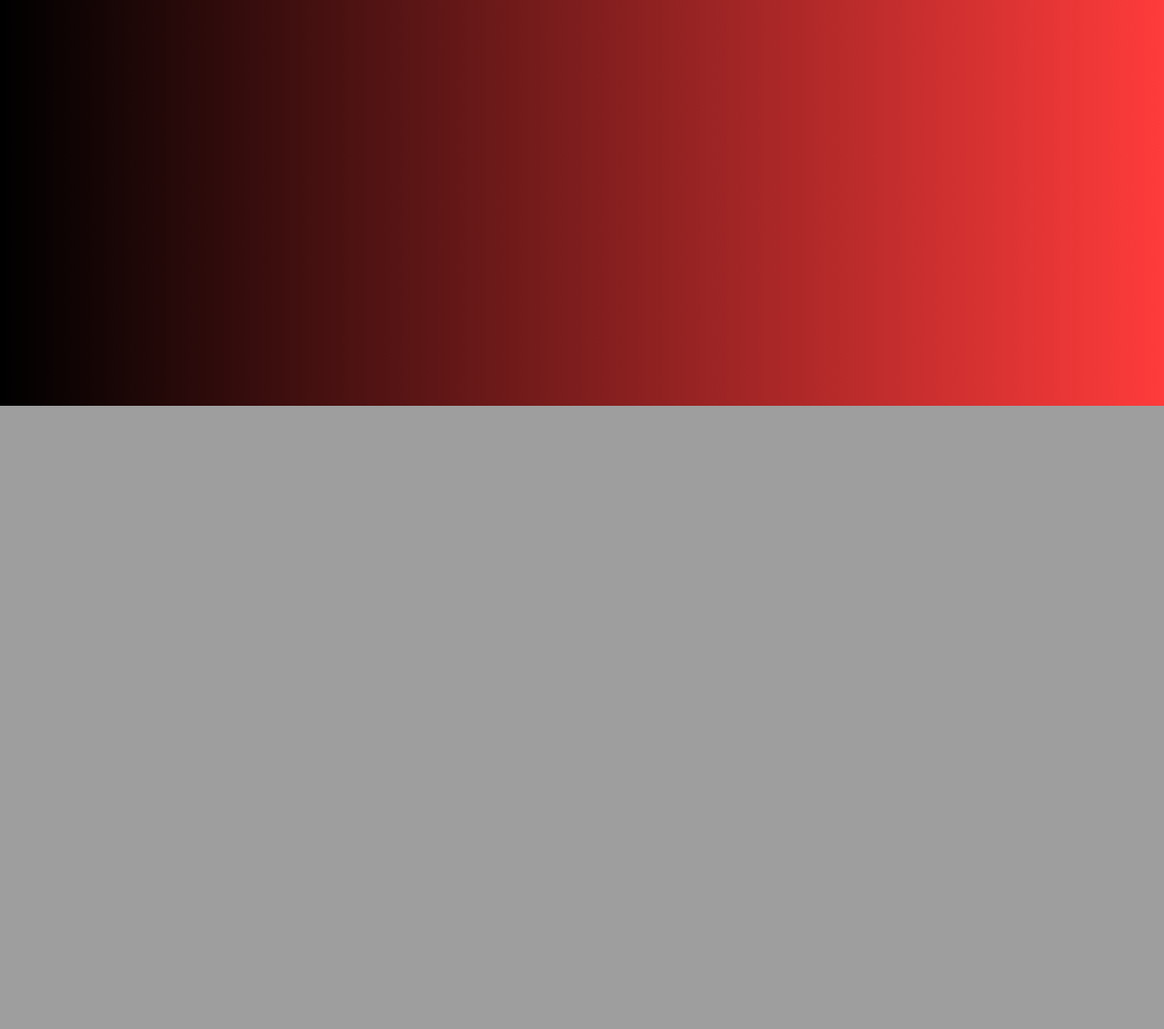
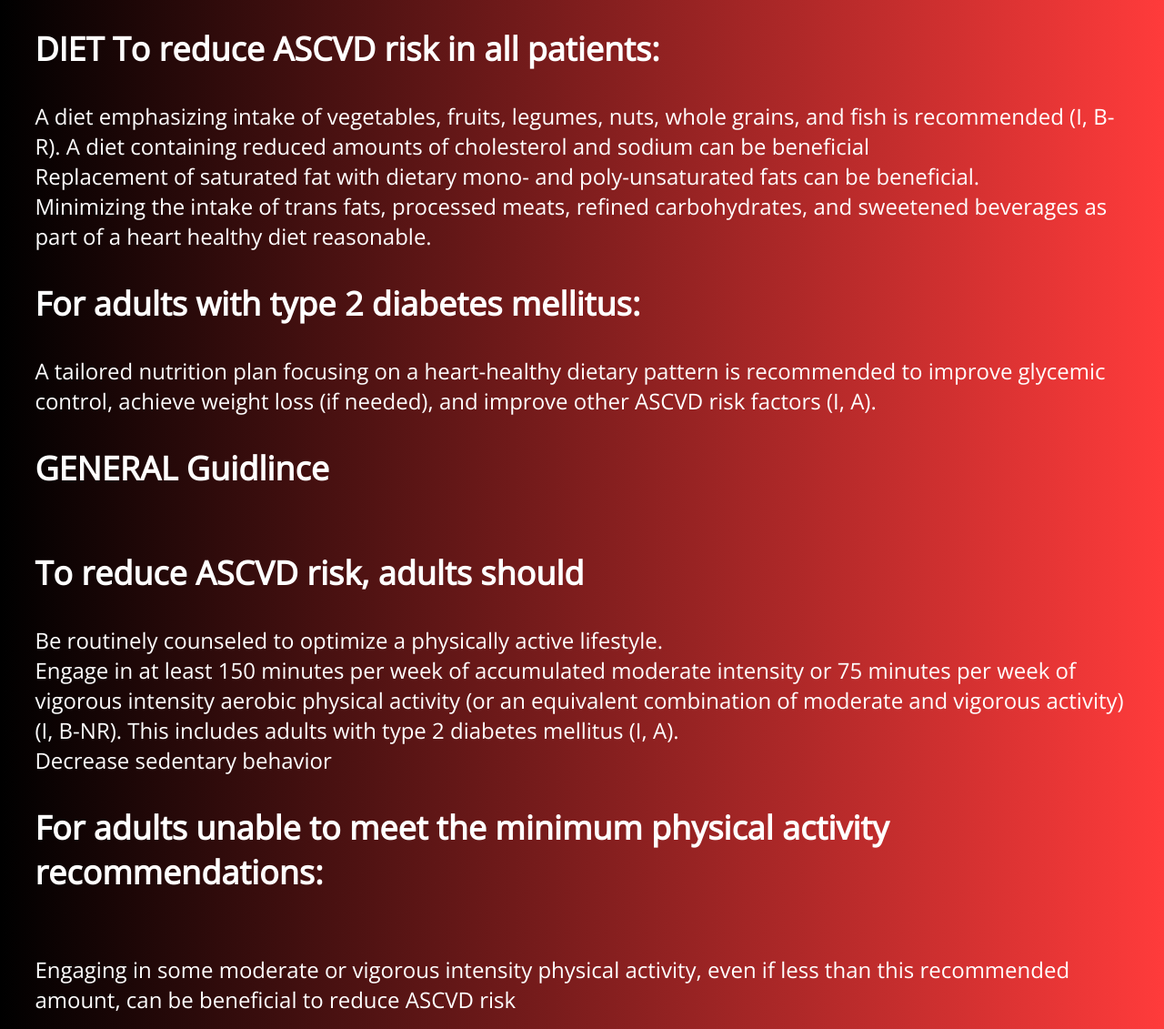
Before and after one commit to Sakshamb13579/Heart_Anomolaity_predictor, a Django app: template main/templates/dashboard.html in a window 1280 px wide; the page is wider, and only the part inside the window is pictured. Shown: the part 354-1485 px from the top of that part at 91% size. Before the commit the page ends 800 px from the top of that part, so only its background shows below. Run offline with Django 3.2, Linux system fonts and the light colour scheme; the template is opened without the code that fills it, so the values that code supplies are empty.

Commit message:
Added Guidelines in Dashboard

```diff
--- /dev/null
+++ b/main/static/css/dashboard.css
@@ -0,0 +1,5 @@
+.article-guidelines {
+    font-family: 'Open Sans', sans-serif;
+    padding: 2vh 3vw;
+    font-size: 3vmin;
+}
--- a/main/templates/dashboard.html
+++ b/main/templates/dashboard.html
@@ -1 +1,45 @@
 {% extends 'base.html' %}
+{% load static %}
+
+{% block title %}
+    About Us
+{% endblock title %}
+
+{% block head %}
+    <link rel = 'stylesheet' type = 'text/css' href = "{% static 'css/dashboard.css' %}">
+{% endblock head %}
+
+{% block body %}
+    <article class="article-guidelines">
+        <br><h2>DIET To reduce ASCVD risk in all patients:</h2>
+        <br>
+            A diet emphasizing intake of vegetables, fruits, legumes, nuts, whole grains, and fish is recommended (I, B-R). A diet containing reduced amounts of cholesterol and sodium can be beneficial
+        <br>
+            Replacement of saturated fat with dietary mono- and poly-unsaturated fats can be beneficial.
+        <br>
+            Minimizing the intake of trans fats, processed meats, refined carbohydrates, and sweetened beverages as part of a heart healthy diet reasonable.
+        <br>
+        <br>
+        <h2>For adults with type 2 diabetes mellitus:</h2>
+        <br>
+            A tailored nutrition plan focusing on a heart-healthy dietary pattern is recommended to improve glycemic control, achieve weight loss (if needed), and improve other ASCVD risk factors (I, A).
+        <br>
+        <br>
+            <h1>GENERAL Guidlince</h1>
+        <br>
+        <br>
+            <h2>To reduce ASCVD risk, adults should </h2>
+        <br>
+            Be routinely counseled to optimize a physically active lifestyle.
+        <br>
+            Engage in at least 150 minutes per week of accumulated moderate intensity or 75 minutes per week of vigorous intensity aerobic physical activity (or an equivalent combination of moderate and vigorous activity) (I, B-NR). This includes adults with type 2 diabetes mellitus (I, A).
+        <br>
+            Decrease sedentary behavior
+        <br>
+        <br>
+        <h2>For adults unable to meet the minimum physical activity recommendations:</h2>
+        <br>
+        <br>
+            Engaging in some moderate or vigorous intensity physical activity, even if less than this recommended amount, can be beneficial to reduce ASCVD risk
+    </article>
+{% endblock body %}
```
Also changed, not shown: main/static/images/fav-icon.png (added).
